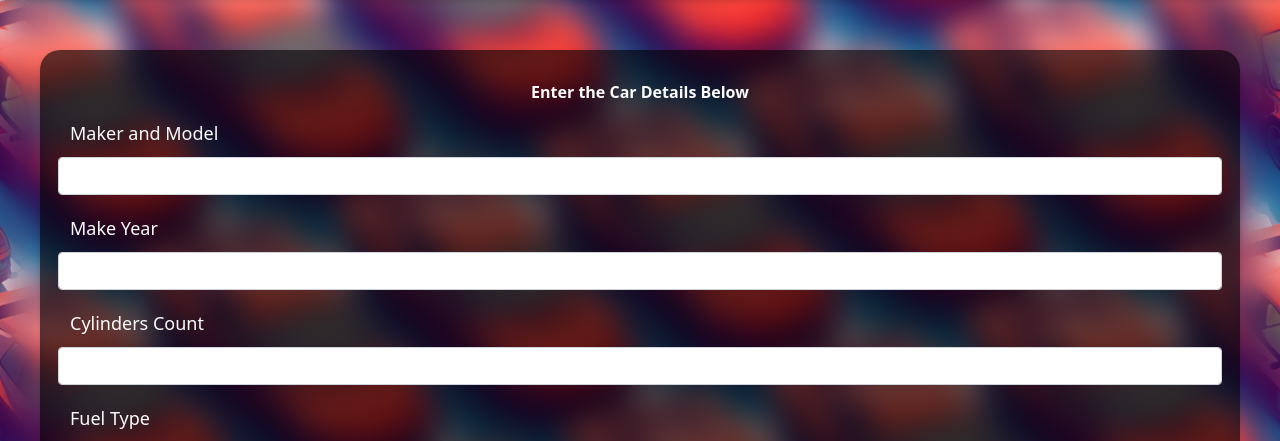
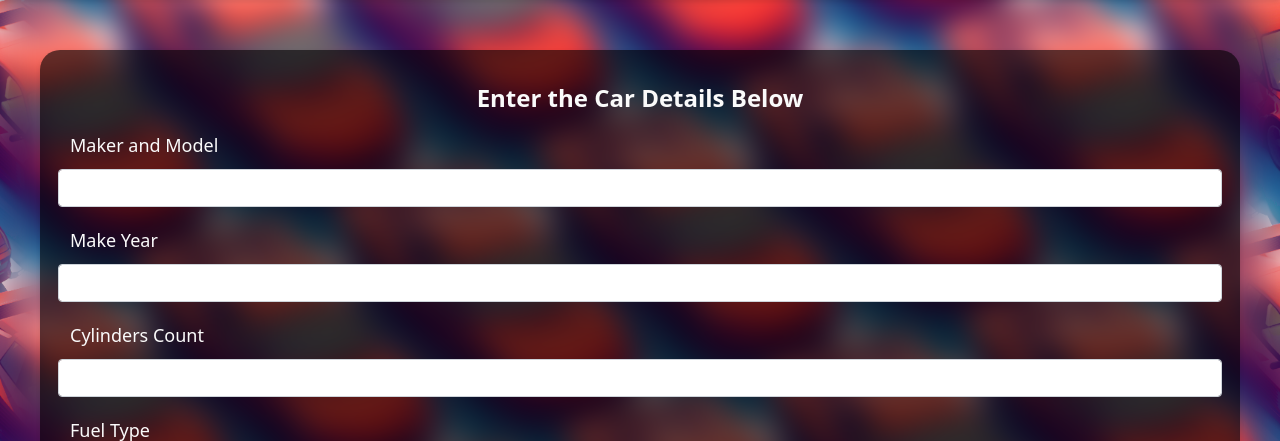
Before and after one commit to ramkiran55/UsedCarCentral, a Flask app: page /addcarlisting in a window 1280 px wide. Shown: the part 83-524 px from the top of the page. Run offline with Flask 3, Linux system fonts and the light colour scheme.

Commit message:
changing text size

```diff
--- a/static/styles/AddCarMasterData.css
+++ b/static/styles/AddCarMasterData.css
@@ -117,6 +117,7 @@ form a {
 }
 .form-group p {
     text-align: center;
+    font-size: 24px;
   }
 /* Applying a blur effect to the background image */
 body:before {
```
